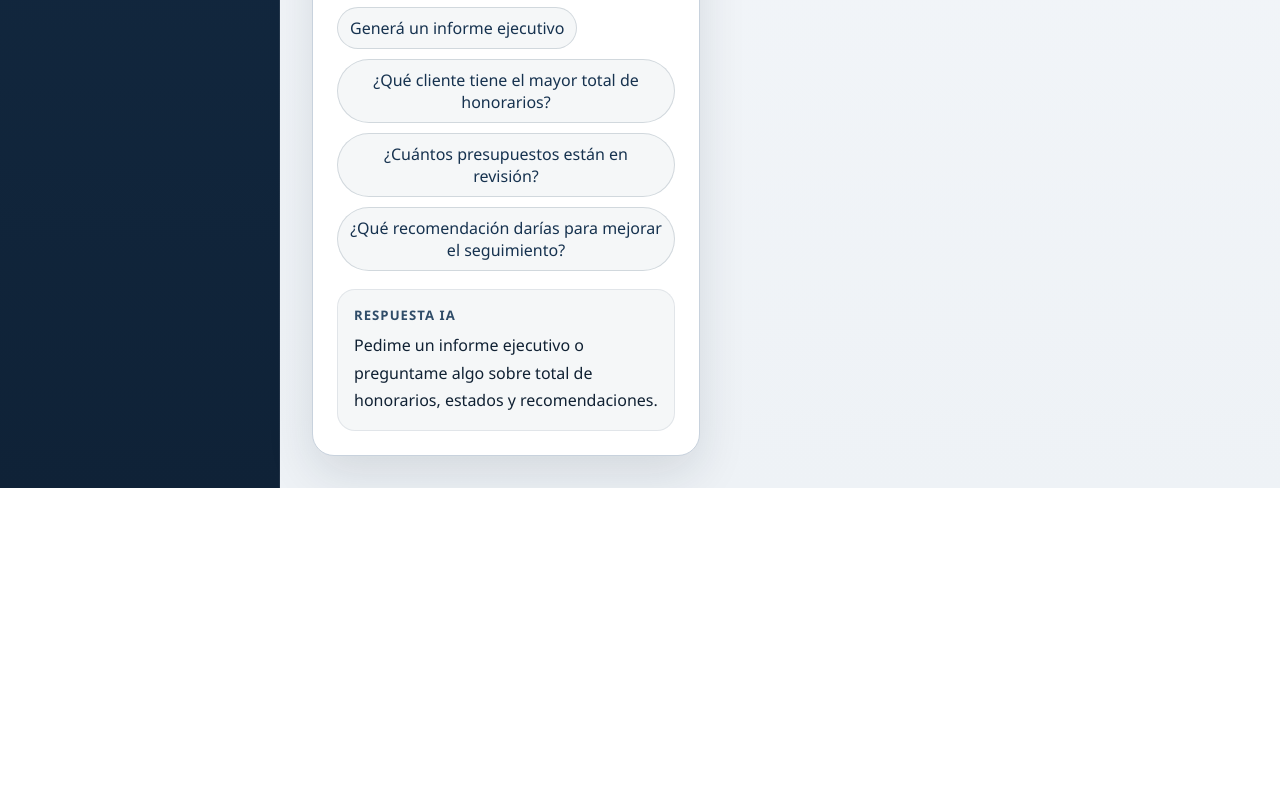
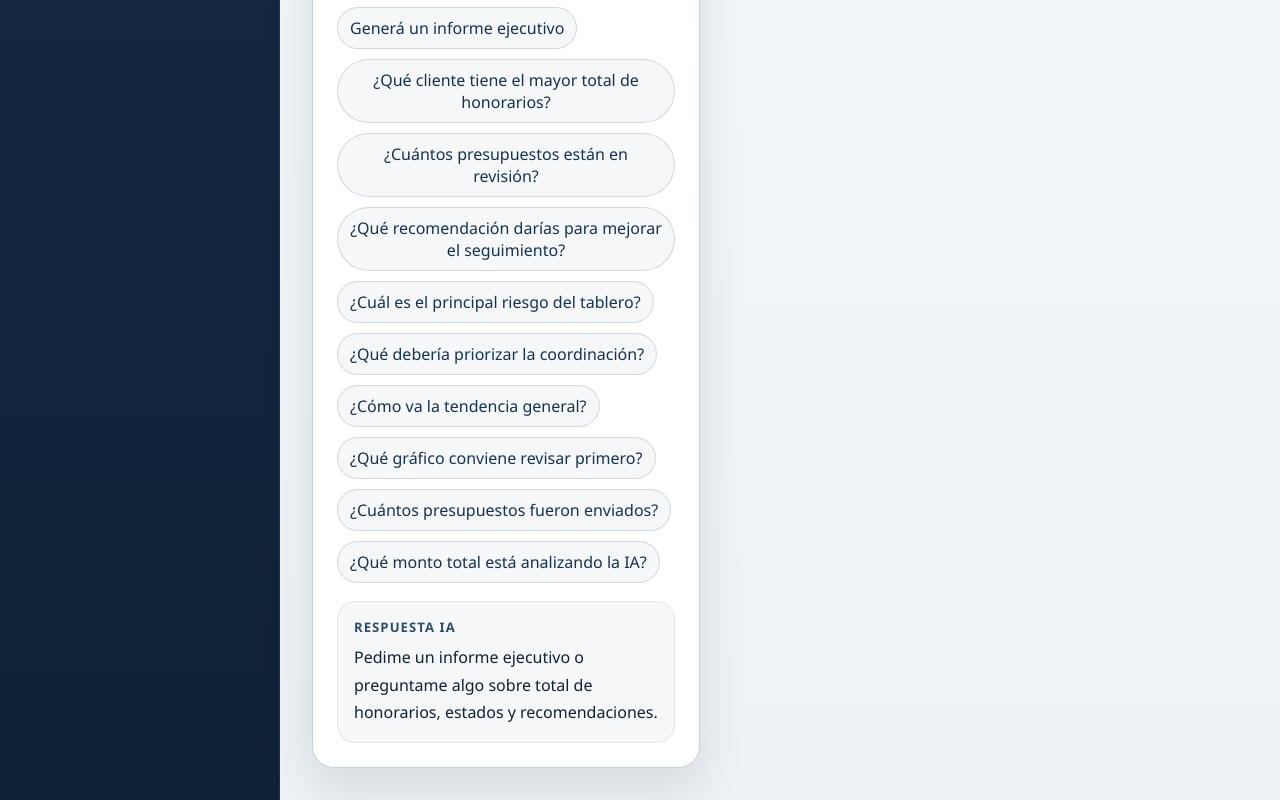
Before and after one commit to serena-giacomelli/Dashboard-BI-IA, a React (Vite) app: page /dashboard in a window 1280 px wide. Shown: the part 997-1797 px from the top of the page. Before the commit the page ends 1485 px from the top, so only its background shows below. Built offline with nearby package versions, Linux system fonts and the light colour scheme.

Commit message:
Separate AI report from answer state

```diff
--- a/src/components/AIInsightsPanel.jsx
+++ b/src/components/AIInsightsPanel.jsx
@@ -91,18 +91,13 @@ function AIInsightsPanel({ rows, suggestions = [] }) {
   );
 
   const handleGenerateReport = () => {
-    const nextReport = generateExecutiveReport(stats, rows);
-    setReport(nextReport);
-    setAnswer('Informe generado con éxito. Si querés, podés preguntarme por un dato puntual del tablero.');
+    setReport(generateExecutiveReport(stats, rows));
   };
 
   const handleAsk = (nextQuestion = question) => {
     const nextAnswer = answerQuestion(nextQuestion, stats);
     setQuestion(nextQuestion);
     setAnswer(nextAnswer);
-    if (!report) {
-      setReport(generateExecutiveReport(stats, rows));
-    }
   };
 
   const handleSuggestion = (suggestion) => {
--- a/src/data/dashboardData.js
+++ b/src/data/dashboardData.js
@@ -22,4 +22,10 @@ export const defaultQuestionSuggestions = [
   '¿Qué cliente tiene el mayor total de honorarios?',
   '¿Cuántos presupuestos están en revisión?',
   '¿Qué recomendación darías para mejorar el seguimiento?',
+  '¿Cuál es el principal riesgo del tablero?',
+  '¿Qué debería priorizar la coordinación?',
+  '¿Cómo va la tendencia general?',
+  '¿Qué gráfico conviene revisar primero?',
+  '¿Cuántos presupuestos fueron enviados?',
+  '¿Qué monto total está analizando la IA?',
 ];
```
